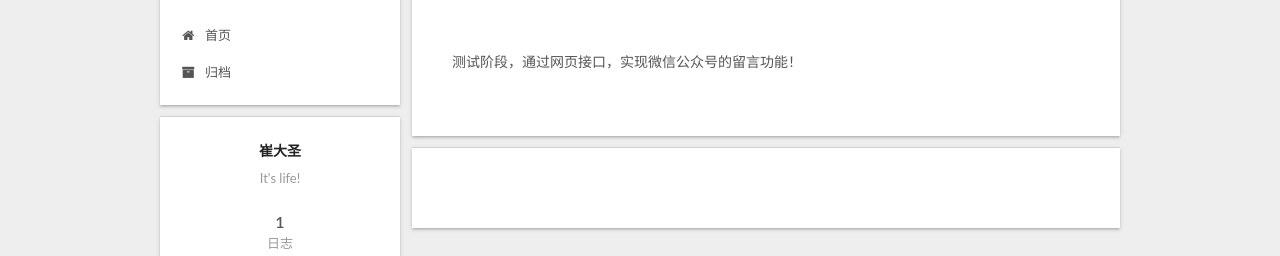
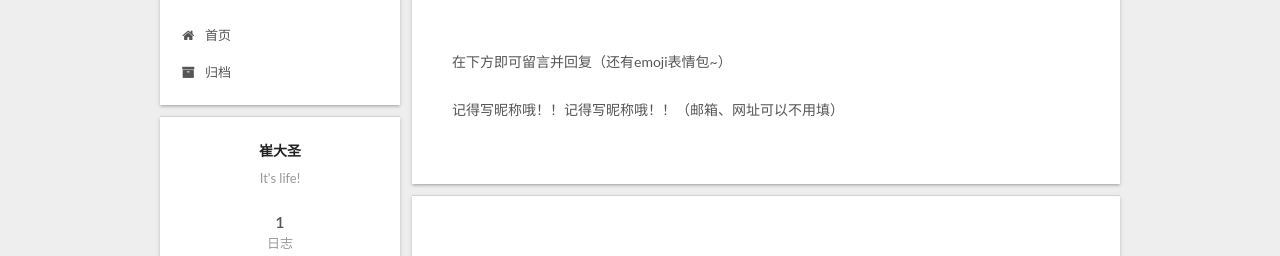
Before and after one commit to Adamsaxophone/Adamsaxophone.github.io, a plain HTML site: page 2019/01/07/微信公众号留言功能的新思路/index.html in a window 1280 px wide. Shown: the part 118-374 px from the top of the page. Drawn offline with Linux system fonts and the light colour scheme; a script that the page names is missing.

Commit message:
Site updated: 2019-01-07 11:50:35

```diff
--- a/2019/01/07/微信公众号留言功能的新思路/index.html
+++ b/2019/01/07/微信公众号留言功能的新思路/index.html
@@ -79,17 +79,17 @@
 
 
 
-<meta name="description" content="测试阶段，通过网页接口，实现微信公众号的留言功能！">
+<meta name="description" content="在下方即可留言并回复（还有emoji表情包~） 记得写昵称哦！！记得写昵称哦！！（邮箱、网址可以不用填）">
 <meta property="og:type" content="article">
 <meta property="og:title" content="微信公众号留言功能的新思路">
 <meta property="og:url" content="http://yoursite.com/2019/01/07/微信公众号留言功能的新思路/index.html">
 <meta property="og:site_name" content="大圣的博客">
-<meta property="og:description" content="测试阶段，通过网页接口，实现微信公众号的留言功能！">
+<meta property="og:description" content="在下方即可留言并回复（还有emoji表情包~） 记得写昵称哦！！记得写昵称哦！！（邮箱、网址可以不用填）">
 <meta property="og:locale" content="zh-Hans">
-<meta property="og:updated_time" content="2019-01-06T21:32:49.622Z">
+<meta property="og:updated_time" content="2019-01-07T03:49:55.334Z">
 <meta name="twitter:card" content="summary">
 <meta name="twitter:title" content="微信公众号留言功能的新思路">
-<meta name="twitter:description" content="测试阶段，通过网页接口，实现微信公众号的留言功能！">
+<meta name="twitter:description" content="在下方即可留言并回复（还有emoji表情包~） 记得写昵称哦！！记得写昵称哦！！（邮箱、网址可以不用填）">
 
 
 
@@ -309,7 +309,8 @@
 
 
 
-        <p>测试阶段，通过网页接口，实现微信公众号的留言功能！</p>
+        <p>在下方即可留言并回复（还有emoji表情包~）</p>
+<p>记得写昵称哦！！记得写昵称哦！！（邮箱、网址可以不用填）</p>
 
 
     </div>
--- a/css/main.css
+++ b/css/main.css
@@ -1823,7 +1823,7 @@ pre .javascript .function {
   width: 4px;
   height: 4px;
   border-radius: 50%;
-  background: #d4a834;
+  background: #3efbe8;
 }
 .links-of-blogroll {
   font-size: 13px;
```
Also changed, not shown: index.html (+2 -1 lines).
